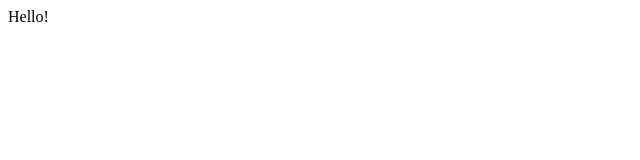
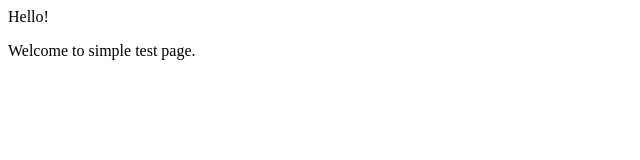
Before and after one commit to imacode/hello-world, a plain HTML site: page simple.html in a window 1280 px wide. Shown: the whole page, without its empty margins (0-640 px from the left). Drawn offline with Linux system fonts and the light colour scheme.

Commit message:
Update simple.html

```diff
--- a/simple.html
+++ b/simple.html
@@ -1,6 +1,7 @@
 <html>
-    <head><title>test page</title></head>
+    <head><title>simple test page</title></head>
     <body>
         <div>Hello!</div>
+        <p>Welcome to simple test page.</p>
     </body>
 </html>
```
